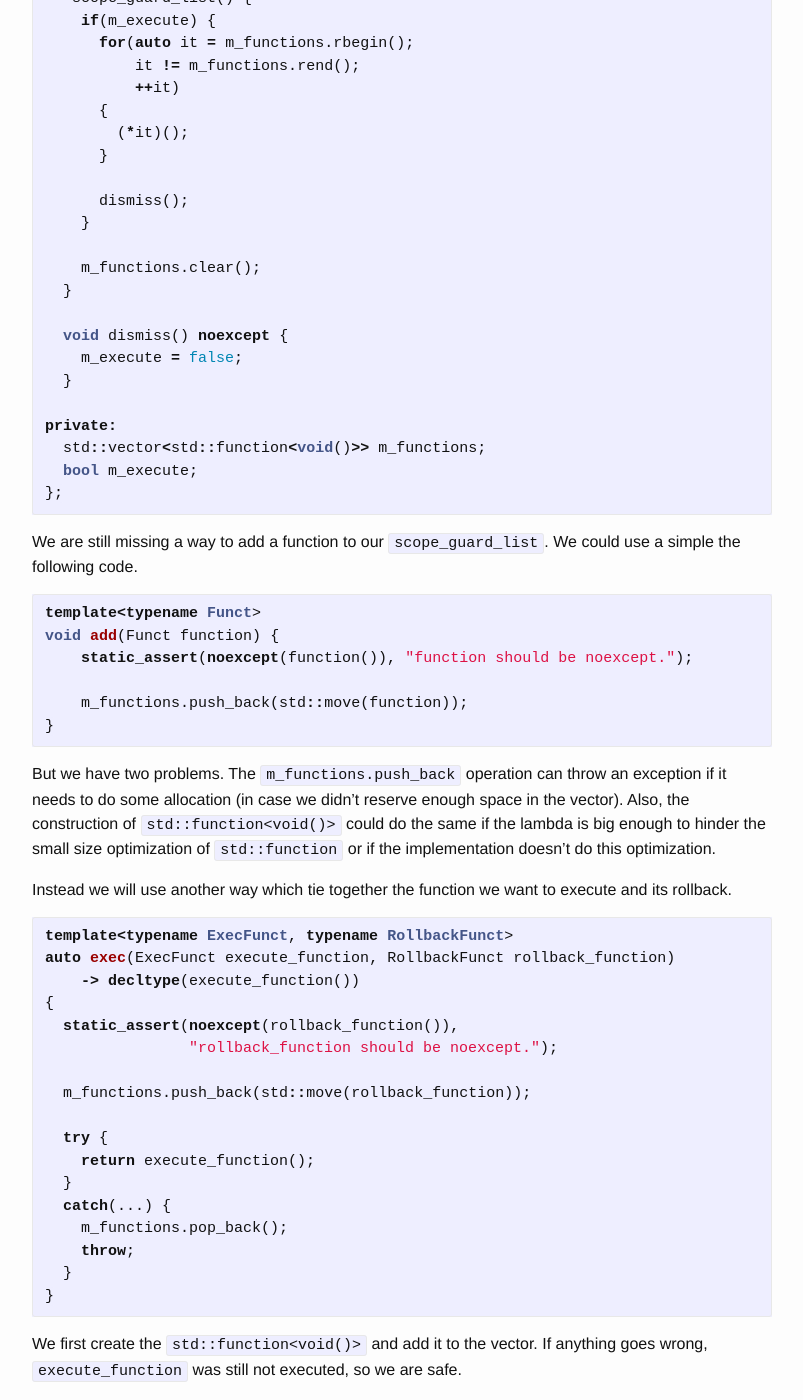
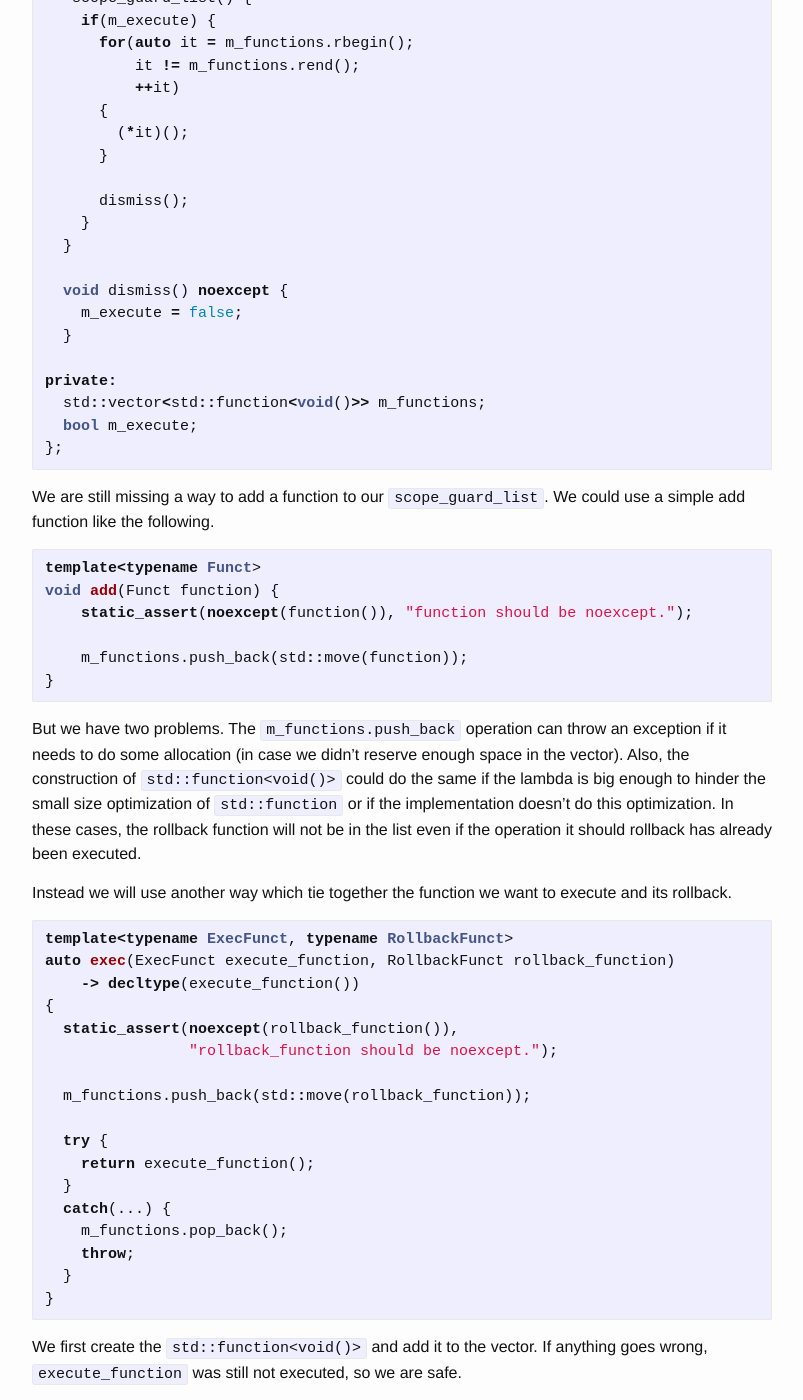
Before and after one commit to Tessil/tessil.github.io, a Jekyll site: the page built from _posts/2016-11-01-transactional-operations-scope-guard-list.md, in a window 1280 px wide and 1400 px high, scrolled down 3257 px. Shown: the whole window, without its empty margins (238-1041 px from the left). Built offline with Jekyll 4.4.1, drawn with Linux system fonts in a browser that asks for light colours; comment, search, counter and statistics services are not loaded; some of the changed text lies outside the part shown.

Commit message:
Update scope guard article.

````diff
--- a/_posts/2016-11-01-transactional-operations-scope-guard-list.md
+++ b/_posts/2016-11-01-transactional-operations-scope-guard-list.md
@@ -142,8 +142,6 @@ public:
 
       dismiss();
     }
-
-    m_functions.clear();
   }
 
   void dismiss() noexcept {
@@ -156,7 +154,7 @@ private:
 };
 ```
 
-We are still missing a way to add a function to our `scope_guard_list`. We could use a simple the following code.
+We are still missing a way to add a function to our `scope_guard_list`. We could use a simple add function like the following.
 
 ```c++
 template<typename Funct>
@@ -167,7 +165,7 @@ void add(Funct function) {
 }
 ```
 
-But we have two problems. The `m_functions.push_back` operation can throw an exception if it needs to do some allocation (in case we didn't reserve enough space in the vector). Also, the construction of `std::function<void()>` could do the same if the lambda is big enough to hinder the small size optimization of `std::function` or if the implementation doesn't do this optimization.
+But we have two problems. The `m_functions.push_back` operation can throw an exception if it needs to do some allocation (in case we didn't reserve enough space in the vector). Also, the construction of `std::function<void()>` could do the same if the lambda is big enough to hinder the small size optimization of `std::function` or if the implementation doesn't do this optimization. In these cases, the rollback function will not be in the list even if the operation it should rollback has already been executed.
 
 Instead we will use another way which tie together the function we want to execute and its rollback.
 
@@ -197,7 +195,7 @@ If the `execute_function` fails, we don't want to execute the associated rollbac
 
 This way we also force the programmer to tie each operation and its rollback together which may avoid some mistakes and offer some implicit documentation.
 
-With all that let's revise our `add_batch` of our `employee_register`.
+With all that, let's revise our `add_batch` of our `employee_register`.
 
 
 ```c++
````
Also changed, not shown: other parts of _posts/2016-11-01-transactional-operations-scope-guard-list.md (+1 -1 lines).
